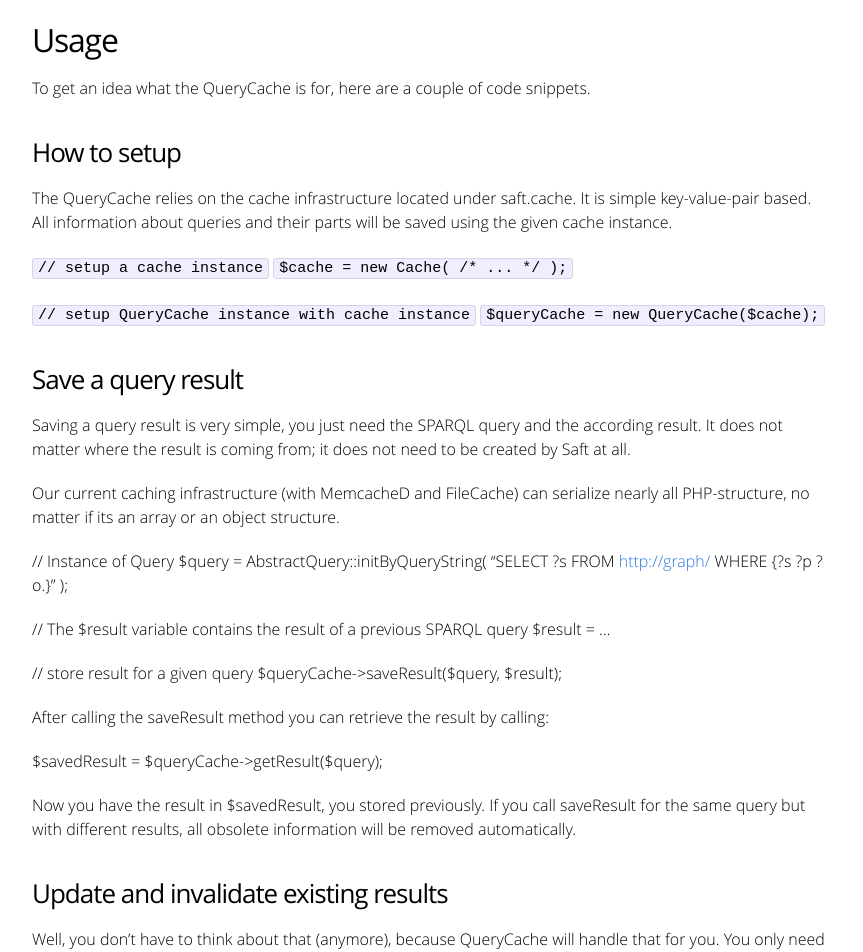
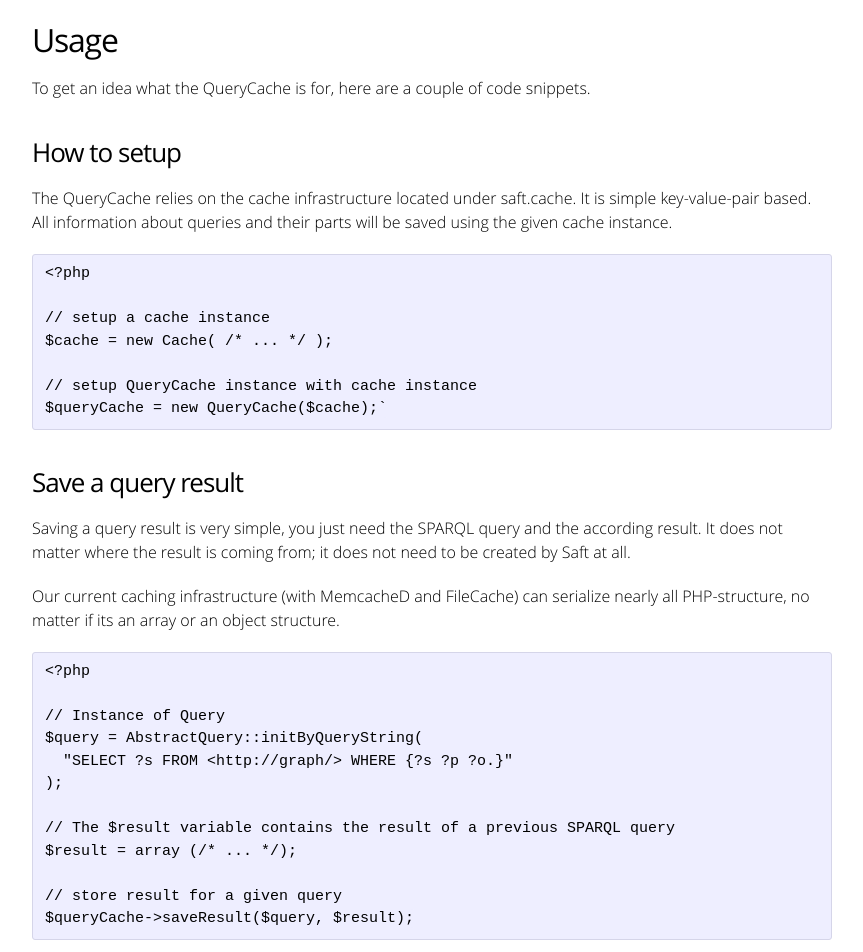
Before and after one commit to SaftIng/safting.github.io, a Jekyll site: the page built from doc/phpframework/addition/querycache.md, in a window 1280 px wide and 1400 px high, scrolled down 398 px. Shown: the top 952 px of the window, without its empty margins (208-1071 px from the left). Built offline with Jekyll 4.4.1, drawn with Linux system fonts in a browser that asks for light colours; some of the changed text lies outside the part shown.

Commit message:
Update querycache.md

```diff
--- a/doc/phpframework/addition/querycache.md
+++ b/doc/phpframework/addition/querycache.md
@@ -17,11 +17,13 @@ To get an idea what the QueryCache is for, here are a couple of code snippets.
 
 The QueryCache relies on the cache infrastructure located under saft.cache. It is simple key-value-pair based. All information about queries and their parts will be saved using the given cache instance.
 
-`// setup a cache instance`
-`$cache = new Cache( /* ... */ );`
+    <?php
 
-`// setup QueryCache instance with cache instance`
-`$queryCache = new QueryCache($cache);`
+    // setup a cache instance
+    $cache = new Cache( /* ... */ );
+
+    // setup QueryCache instance with cache instance
+    $queryCache = new QueryCache($cache);`
 
 
 ### Save a query result
@@ -30,22 +32,24 @@ Saving a query result is very simple, you just need the SPARQL query and the acc
 
 Our current caching infrastructure (with MemcacheD and FileCache) can serialize nearly all PHP-structure, no matter if its an array or an object structure.
 
-  // Instance of Query
-  $query = AbstractQuery::initByQueryString(
-    "SELECT ?s FROM <http://graph/> WHERE {?s ?p ?o.}"
-  );
+    <?php
 
-  // The $result variable contains the result of a previous SPARQL query
-  $result = ...
+    // Instance of Query
+    $query = AbstractQuery::initByQueryString(
+      "SELECT ?s FROM <http://graph/> WHERE {?s ?p ?o.}"
+    );
 
-  // store result for a given query
-  $queryCache->saveResult($query, $result);
+    // The $result variable contains the result of a previous SPARQL query
+    $result = array (/* ... */);
+
+    // store result for a given query
+    $queryCache->saveResult($query, $result);
 
 
 After calling the saveResult method you can retrieve the result by calling:
 
-
-  $savedResult = $queryCache->getResult($query);
+    <?php
+    $savedResult = $queryCache->getResult($query);
 
 Now you have the result in $savedResult, you stored previously. If you call saveResult for the same query but with different results, all obsolete information will be removed automatically.
 
@@ -59,7 +63,7 @@ Well, you don't have to think about that (anymore), because QueryCache will hand
 
 ### Storage structure
 
-![part interaction](https://rawgit.com/SaftIng/safting.github.io/master/doc/phpframework/querycache/querycache-overview.svg)
+![part interaction](https://rawgit.com/SaftIng/safting.github.io/master/doc/phpframework/addition/querycache/querycache-overview.svg)
 
 The QueryCache needs a key-value-pair based caching solution. It stores different parts of the query, using their value as keys. Of the given query the graph URIs (1) and triple patterns (2) will be extracted and used as keys and a list of according queries is the value. The query list contains SPARQL query strings. A graph URI can be part of different SPARQL queries, so it has a connection to each one of them. Same for the triple pattern.
 
```
